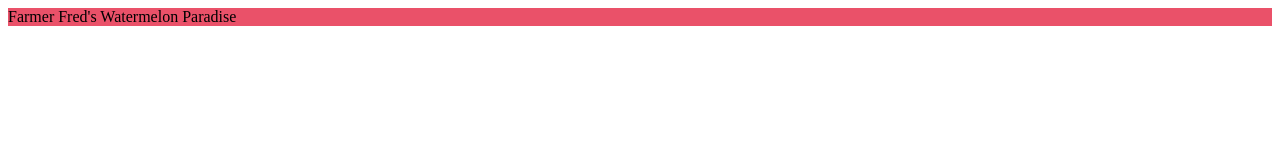
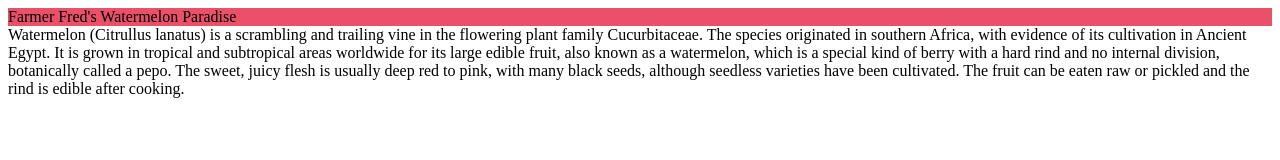
Before and after one commit to mtadams007/WDF-FEB-2018, a plain HTML site: page index.html in a window 1280 px wide. Drawn offline with Linux system fonts and the light colour scheme.

Commit message:
wiki paragraph added

```diff
--- a/index.html
+++ b/index.html
@@ -8,9 +8,9 @@
   <body>
     <header>Farmer Fred's Watermelon Paradise
     </header>
-    <!-- <section>Watermelon (Citrullus lanatus) is a scrambling and trailing vine in the flowering plant family Cucurbitaceae. The species originated in southern Africa, with evidence of its cultivation in Ancient Egypt. It is grown in tropical and subtropical areas worldwide for its large edible fruit, also known as a watermelon, which is a special kind of berry with a hard rind and no internal division, botanically called a pepo. The sweet, juicy flesh is usually deep red to pink, with many black seeds, although seedless varieties have been cultivated. The fruit can be eaten raw or pickled and the rind is edible after cooking.
+    <section>Watermelon (Citrullus lanatus) is a scrambling and trailing vine in the flowering plant family Cucurbitaceae. The species originated in southern Africa, with evidence of its cultivation in Ancient Egypt. It is grown in tropical and subtropical areas worldwide for its large edible fruit, also known as a watermelon, which is a special kind of berry with a hard rind and no internal division, botanically called a pepo. The sweet, juicy flesh is usually deep red to pink, with many black seeds, although seedless varieties have been cultivated. The fruit can be eaten raw or pickled and the rind is edible after cooking.
     </section>
-    <section id="gallery">
+    <!-- <section id="gallery">
       <img src="http://img-aws.ehowcdn.com/350x235p/photos.demandstudios.com/getty/article/81/105/92840395_XS.jpg" alt="watermelons">
       <img src="http://cdn0.wideopeneats.com/wp-content/uploads/2017/08/watermelon-facts.png" alt="watermelons">
       <img src="https://i.imgur.com/2qVwYYs.jpg" alt="watermelons">
```
